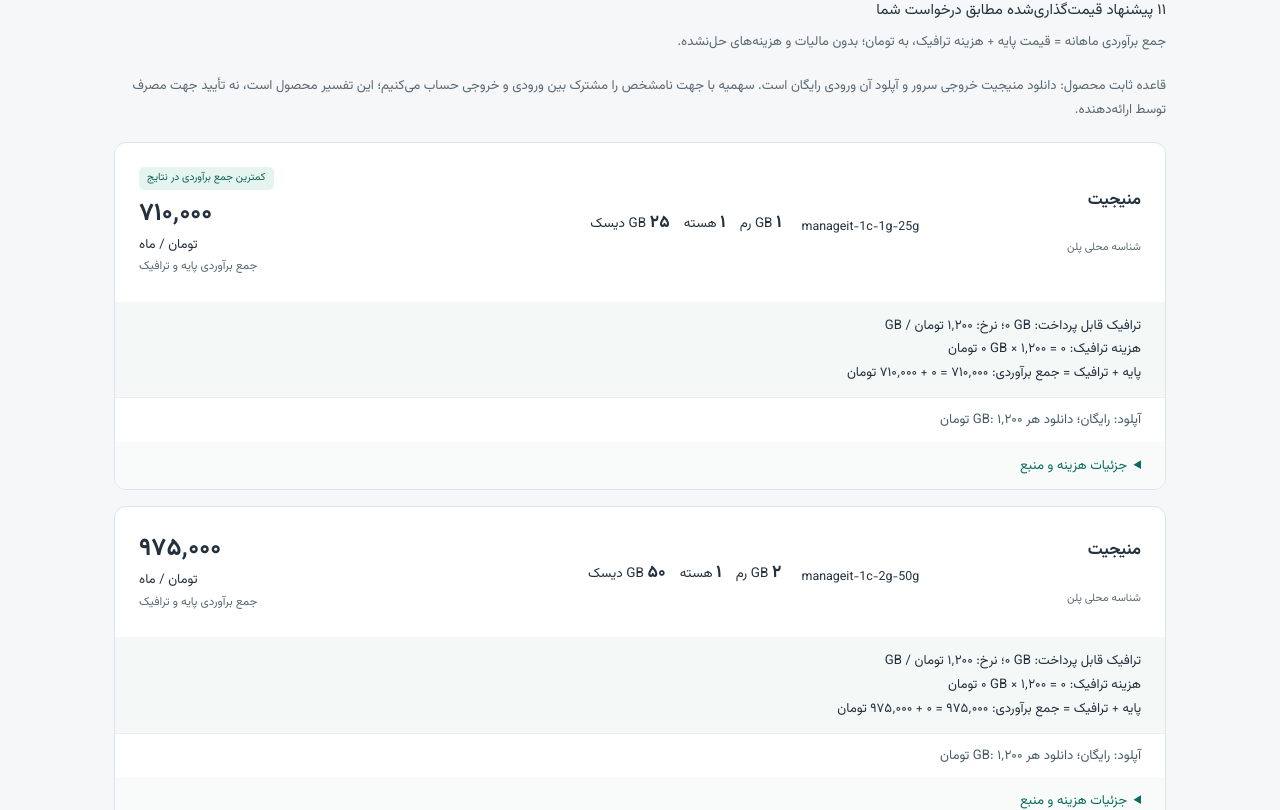
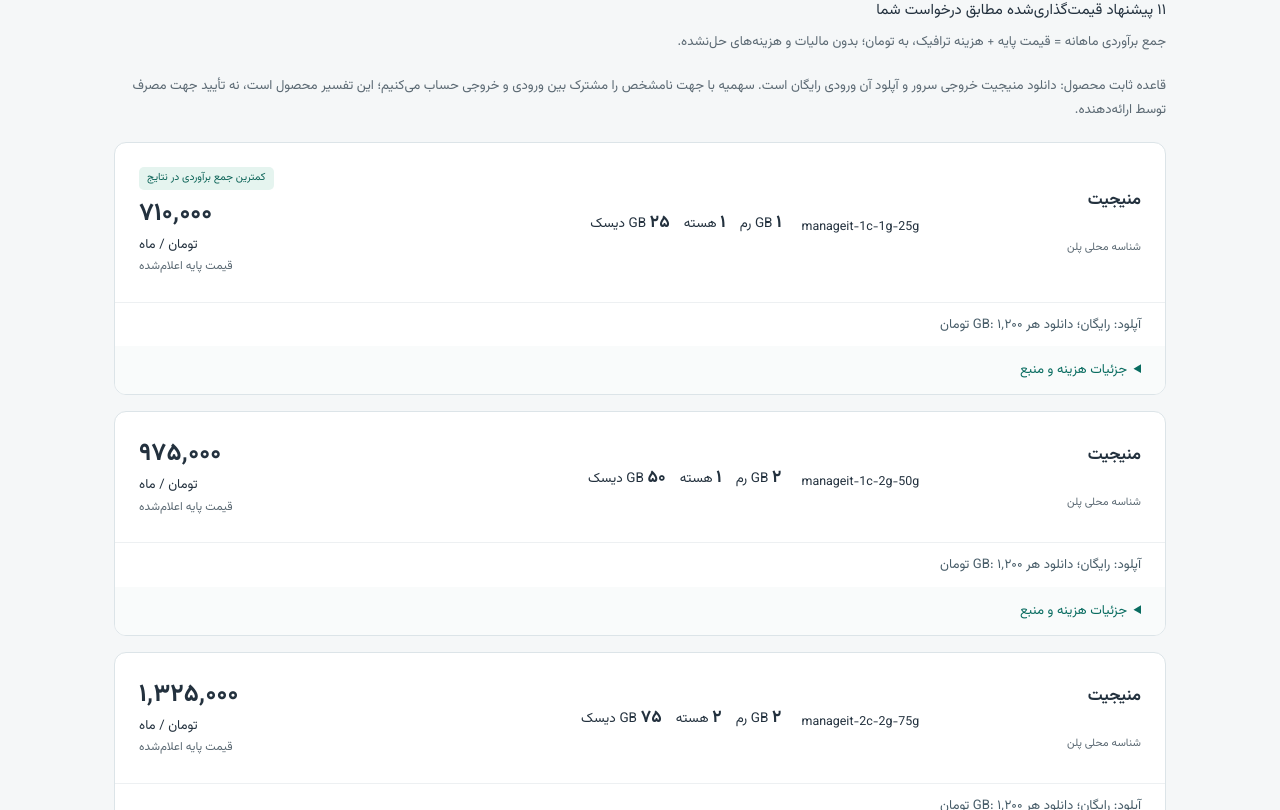
Before and after one commit to Fardinak/torob-aipe-challenge, a React (Vite) app: page / in a window 1280 px wide. Shown: the part 830-1640 px from the top of the page. Built offline with nearby package versions, Linux system fonts and the light colour scheme.

Commit message:
Hide traffic breakdown when no additional charge applies

```diff
--- a/src/main.tsx
+++ b/src/main.tsx
@@ -168,12 +168,15 @@ function Offer({
           <span>تومان / ماه</span>
           <small>
             {quote
+              ? quote.trafficChargeToman > 0
                 ? "جمع برآوردی پایه و ترافیک"
+                : "قیمت پایه اعلام‌شده"
               : "قیمت پایه ناقص؛ خارج از رتبه‌بندی"}
           </small>
         </div>
       </div>
       {quote ? (
+        quote.trafficChargeToman > 0 && (
           <div className="breakdown">
             <p>
               ترافیک قابل پرداخت: <bdi>{number(quote.billableGb)} GB</bdi>؛ نرخ:{" "}
@@ -186,8 +189,9 @@ function Offer({
               {quote.rateTomanPerGb !== null && (
                 <>
                   <bdi dir="ltr">
-                  {number(quote.billableGb)} GB × {number(quote.rateTomanPerGb)}{" "}
-                  = {number(quote.trafficChargeToman)}
+                    {number(quote.billableGb)} GB ×{" "}
+                    {number(quote.rateTomanPerGb)} ={" "}
+                    {number(quote.trafficChargeToman)}
                   </bdi>{" "}
                   تومان
                 </>
@@ -199,11 +203,13 @@ function Offer({
               پایه + ترافیک = جمع برآوردی:{" "}
               <bdi dir="ltr">
                 {number(quote.baseMonthlyToman)} +{" "}
-              {number(quote.trafficChargeToman)} = {number(quote.subtotalToman)}
+                {number(quote.trafficChargeToman)} ={" "}
+                {number(quote.subtotalToman)}
               </bdi>{" "}
               تومان
             </p>
           </div>
+        )
       ) : (
         <div className="breakdown">
           <p>
```
Also changed, not shown: 1 other file (tests, documents, lock files or other folders). Lines whose indentation alone changed are shown as unchanged.
